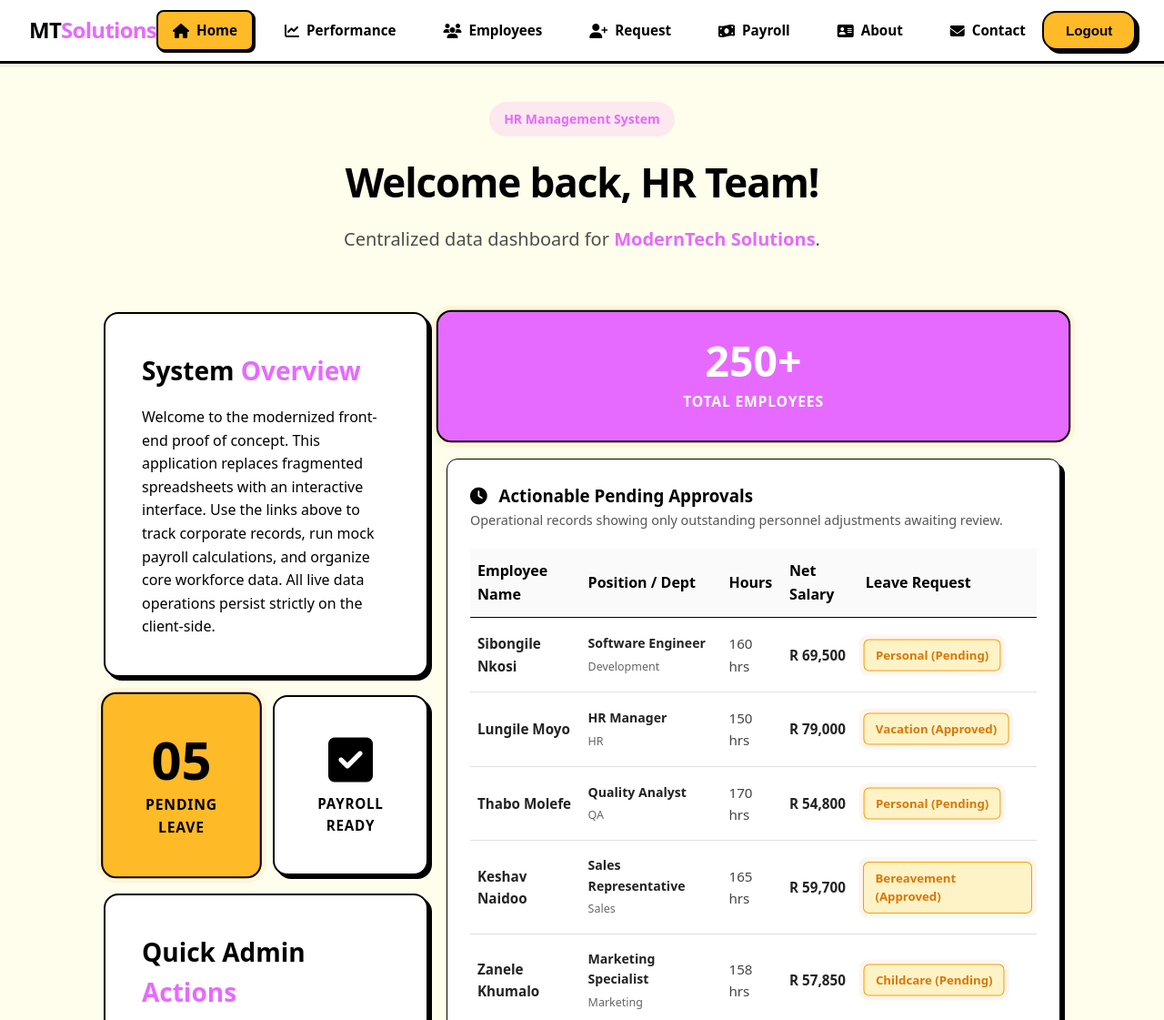
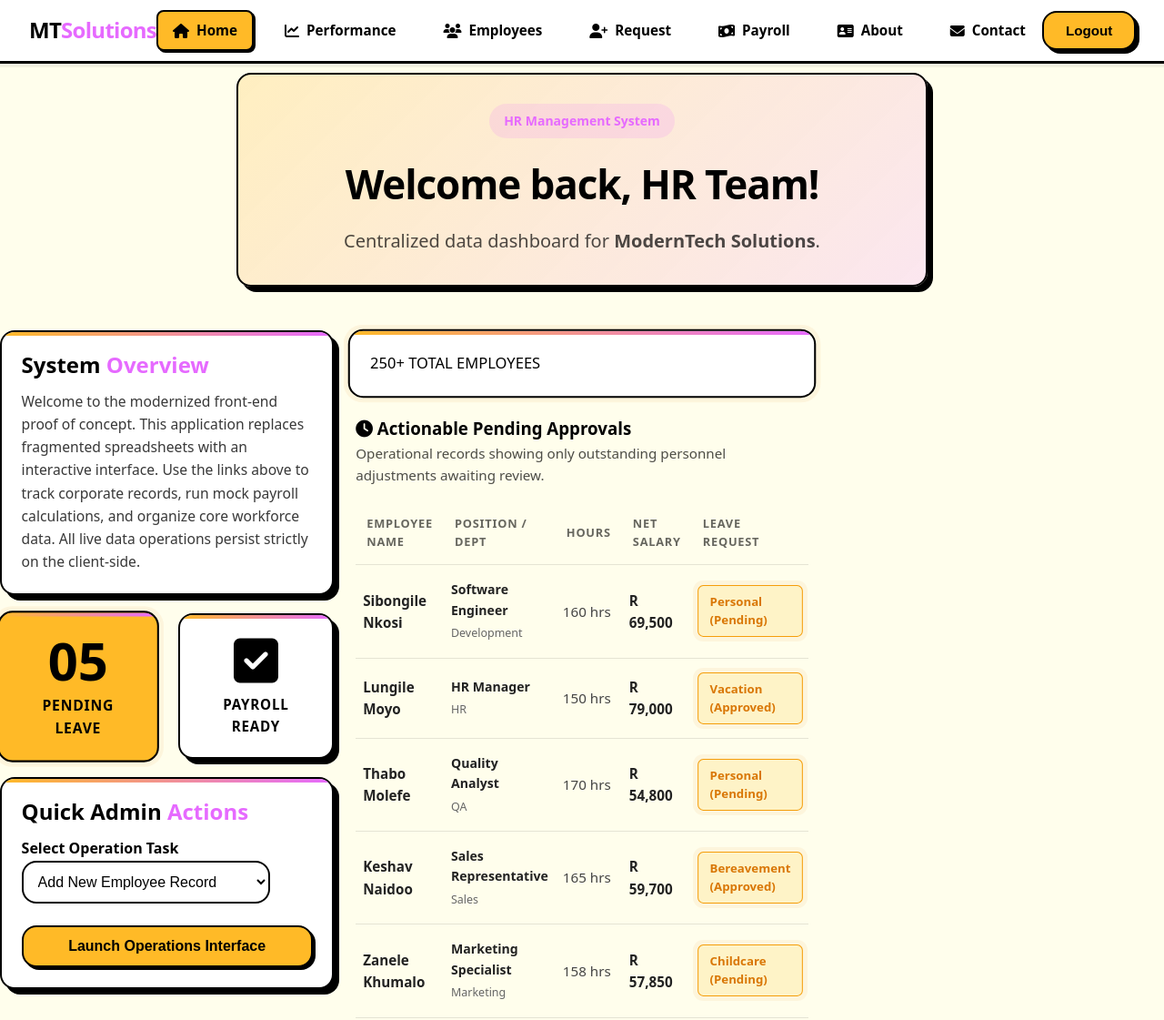
Before and after one commit to Newmi-Git/ModernTech-Solutions, a plain HTML site: page index.html in a window 1280 px wide. Shown: the top 1121 px of the page at 91% size. Drawn offline with nearby package versions, Linux system fonts and the light colour scheme; a script that the page names is missing.

Commit message:
fixed CSS Classes

```diff
--- a/index.html
+++ b/index.html
@@ -7,7 +7,7 @@
     <link rel="stylesheet" href="https://cdnjs.cloudflare.com/ajax/libs/font-awesome/6.4.0/css/all.min.css">
     <link rel="stylesheet" href="style.css">
 </head>
-<body>
+<body class="index-body">
 
     <div id="app-navbar"></div>
 
@@ -27,40 +27,38 @@
         <button class="logout"> Logout </button>
     </nav>
 
-    <div class="about-container">
 
-        <header class="hero-section">
-            <span class="badge">HR Management System</span>
-            <h1>Welcome back, HR Team!</h1>
-            <p class="subtitle">Centralized data dashboard for <strong class="brand-highlight">ModernTech Solutions</strong>.</p>
+
+        <header class="index-hero-section">
+            <span class="index-badge">HR Management System</span>
+            <h1 class="index-h1">Welcome back, HR Team!</h1>
+            <p class="index-subtitle">Centralized data dashboard for <strong class="brand-highlight">ModernTech Solutions</strong>.</p>
         </header>
 
-        <section class="bento-grid" style="display: grid; grid-template-columns: 1fr 2fr; gap: 20px; align-items: start;">
+ <section class="index-bento-grid">
 
-            <div style="display: flex; flex-direction: column; gap: 20px;">
+            <div class="dashboard-column">
 
-                <div class="grid-card story-card" style="margin: 0;">
-                    <h2>System <span class="brand-highlight">Overview</span></h2>
+                <div class="index-grid-card story-card">
+                    <h2>System <span class="index-brand-highlight">Overview</span></h2>
                     <p>Welcome to the modernized front-end proof of concept. This application replaces fragmented spreadsheets with an interactive interface. Use the links above to track corporate records, run mock payroll calculations, and organize core workforce data. All live data operations persist strictly on the client-side.</p>
                 </div>
 
-                <div style="display: grid; grid-template-columns: 1fr 1fr; gap: 15px;">
-                    <div class="grid-card metric-card secondary-highlight pulse-card"
-                         onclick="window.location.href='requests.html'"
-                         style="margin: 0; min-height: fit-content; cursor: pointer;">
-                         <span class="metric-number">05</span>
-                         <span class="metric-label">Pending Leave</span>
+                <div class="metrics-subgrid">
+                    <div class="index-grid-card index-metric-card secondary-highlight pulse-card" onclick="window.location.href='requests.html'">
+                         <span class="index-metric-number">05</span>
+                         <span class="index-metric-label">Pending Leave</span>
                     </div>
 
-                    <div class="grid-card metric-card plain" style="margin: 0; min-height: fit-content;">
-                        <span class="metric-number"><i class="fa-solid fa-square-check"></i></span>
-                        <span class="metric-label">Payroll Ready</span>
+                    <div class="index-grid-card index-metric-card plain">
+                        <span class="index-metric-number"><i class="fa-solid fa-square-check"></i></span>
+                        <span class="index-metric-label">Payroll Ready</span>
                     </div>
                 </div>
 
-                <div class="grid-card story-card" style="margin: 0;">
-                    <h2>Quick Admin <span class="brand-highlight">Actions</span></h2>
-                    <form class="contact-form" onsubmit="event.preventDefault();">
+                <div class="index-grid-card index-story-card">
+                    <h2>Quick Admin <span class="index-brand-highlight">Actions</span></h2>
+                    <form class="index-contact-form" onsubmit="event.preventDefault();">
                         <div>
                             <label for="action-select">Select Operation Task</label>
                             <select id="action-select">
@@ -74,29 +72,27 @@
                 </div>
             </div>
 
-            <div style="display: flex; flex-direction: column; gap: 20px;">
-                <div class="grid-card metric-card highlight pulse-card"
-                     onclick="window.location.href='employee.html'"
-                     style="margin: 0; padding: 30px; display: flex; flex-direction: column; justify-content: center; align-items: center; text-align: center; cursor: pointer;">
-                    <span class="metric-number" style="font-size: 2.8rem; font-weight: 800; display: block;">250+</span>
-                    <span class="metric-label" style="font-size: 0.95rem; font-weight: 700;">TOTAL EMPLOYEES</span>
+            <div class="dashboard-column">
+                <div class="index-grid-card metric-card highlight pulse-card" onclick="window.location.href='employee.html'">
+                    <span class="metric-number">250+</span>
+                    <span class="metric-label">TOTAL EMPLOYEES</span>
                 </div>
 
-                <div class="app-card table-card container-card" style="margin-top: 0; background: #ffffff; padding: 25px; border: 1px solid #000000; box-shadow: 5px 5px 0px #000000; border-radius: 12px;">
-                    <h3><i class="fa-solid fa-clock" style="margin-right: 8px;"></i> Actionable Pending Approvals</h3>
-                    <p style="color: #555555; font-size: 0.9rem; margin-bottom: 20px; font-weight: 500;">
+                <div class="app-card table-card">
+                    <h3><i class="fa-solid fa-clock"></i> Actionable Pending Approvals</h3>
+                    <p class="table-card-subtitle">
                         Operational records showing only outstanding personnel adjustments awaiting review.
                     </p>
 
-                    <div style="overflow-x: auto;">
-                        <table style="width: 100%; border-collapse: collapse; text-align: left;">
+                    <div class="table-responsive-wrapper">
+                        <table class="dashboard-table">
                             <thead>
-                                <tr style="border-bottom: 1px solid #000000; background: #fafafa;">
-                                    <th style="padding: 12px 8px; font-weight: 800; color: #000000;">Employee Name</th>
-                                    <th style="padding: 12px 8px; font-weight: 800; color: #000000;">Position / Dept</th>
-                                    <th style="padding: 12px 8px; font-weight: 800; color: #000000;">Hours</th>
-                                    <th style="padding: 12px 8px; font-weight: 800; color: #000000;">Net Salary</th>
-                                    <th style="padding: 12px 8px; font-weight: 800; color: #000000;">Leave Request</th>
+                                <tr>
+                                    <th>Employee Name</th>
+                                    <th>Position / Dept</th>
+                                    <th>Hours</th>
+                                    <th>Net Salary</th>
+                                    <th>Leave Request</th>
                                 </tr>
                             </thead>
                             <tbody id="employee-table-body">
@@ -106,32 +102,6 @@
                 </div>
             </div>
 
-        </section>
-
-        <section class="departments-section">
-            <div class="section-header">
-                <h2>Company Departments</h2>
-                <p class="subtitle">Active operational segments within <strong class="brand-highlight">ModernTech Solutions</strong>.</p>
-            </div>
-
-            <div class="departments-list">
-                <div class="dept-item">
-                    <h3><i class="fa-solid fa-code"></i> Engineering & QA</h3>
-                    <p>Core software development, architecture, and system feature validation.</p>
-                </div>
-                <div class="dept-item">
-                    <h3><i class="fa-solid fa-heart-pulse"></i> Healthcare Systems</h3>
-                    <p>Specialized patient management and telemedicine solution pipelines.</p>
-                </div>
-                <div class="dept-item">
-                    <h3><i class="fa-solid fa-headset"></i> Support & Success</h3>
-                    <p>Client onboarding, issue management, and platform feedback metrics.</p>
-                </div>
-                <div class="dept-item">
-                    <h3><i class="fa-solid fa-chart-line"></i> Sales & Marketing</h3>
-                    <p>Domestic client retention strategy and upcoming international expansion tasks.</p>
-                </div>
-            </div>
         </section>
 
         <div id="app-footer">
--- a/style.css
+++ b/style.css
@@ -1,9 +1,9 @@
 /* --- Core Dashboard Styles --- */
 /* Using Our Team's Custom Palette Variables */
 :root {
-  --main-colour: #FFFEEC;
-  --secondary-colour: #FFBA27;
-  --tertiary-colour: #E66AFF;
+  --main-colour: #fffeec;
+  --secondary-colour: #ffba27;
+  --tertiary-colour: #e66aff;
   --main-text-colour: black;
   --dark-text-colour: white;
 
@@ -17,9 +17,15 @@
   padding: 0;
 }
 
-body {
+.index-body {
   background-color: var(--main-colour);
-  font-family: system-ui, -apple-system, BlinkMacSystemFont, 'Segoe UI', Roboto, sans-serif;
+  font-family:
+    system-ui,
+    -apple-system,
+    BlinkMacSystemFont,
+    "Segoe UI",
+    Roboto,
+    sans-serif;
   color: var(--main-text-colour);
   line-height: 1.6;
   padding-top: 80px; /* Prevents navigation bar from overlapping the top content */
@@ -76,7 +82,7 @@ body {
 }
 
 .logout {
-  background-color: #FFBA27;
+  background-color: #ffba27;
   color: black;
   border: 2px solid black;
   border-radius: 16px;
@@ -89,7 +95,7 @@ body {
 }
 
 .logout:hover {
-  background-color: #E66AFF;
+  background-color: #e66aff;
   color: white;
   transform: translateY(-2px);
 }
@@ -113,20 +119,20 @@ body {
 }
 
 /* Base Page Wrapper */
-.about-container {
+.index-about-container {
   max-width: 1100px;
   margin: 0 auto;
   padding: 2rem 1.5rem 4rem 1.5rem;
 }
 
 /* Hero Section Style */
-.hero-section {
+.index-hero-section {
   text-align: center;
   max-width: 700px;
   margin: 0 auto 4rem auto;
 }
 
-.badge {
+.index-badge {
   background-color: rgba(230, 106, 255, 0.15);
   color: var(--tertiary-colour);
   padding: 0.5rem 1rem;
@@ -137,7 +143,7 @@ body {
   margin-bottom: 1.5rem;
 }
 
-h1 {
+.index-h1 {
   font-size: 2.75rem;
   font-weight: 800;
   letter-spacing: -0.025em;
@@ -145,42 +151,172 @@ h1 {
   margin-bottom: 1.25rem;
 }
 
-.subtitle {
+.index-subtitle {
   font-size: 1.25rem;
   color: rgba(0, 0, 0, 0.7);
 }
 
 /* Modern Bento Grid Layout */
-.bento-grid {
+.index-bento-grid,
+.dashboard-bento-layout {
   display: grid;
-  grid-template-columns: repeat(3, 1fr);
   gap: 1.5rem;
   margin-bottom: 5rem;
 }
 
-.grid-card {
+.index-bento-grid {
+  grid-template-columns: repeat(3, 1fr);
+}
+
+.index-dashboard-bento-layout {
+  grid-template-columns: 1.1fr 0.85fr;
+  margin-bottom: 0;
+  align-items: start;
+  justify-items: center;
+  width: min(100%, 1120px);
+  margin-left: auto;
+  margin-right: auto;
+}
+
+.dashboard-column {
+  display: flex;
+  flex-direction: column;
+  gap: 1.25rem;
+  width: 100%;
+  align-items: center;
+}
+
+.dashboard-column > .index-grid-card,
+.dashboard-column > .app-card {
+  max-width: 720px;
+  width: 100%;
+}
+
+.metrics-subgrid {
+  display: grid;
+  grid-template-columns: repeat(2, minmax(0, 1fr));
+  gap: 1.5rem;
+}
+
+.index-hero-section {
+  text-align: center;
+  max-width: 760px;
+  margin: 0 auto 3rem auto;
+  padding: 2rem 1.5rem;
+  border: 2px solid var(--main-text-colour);
+  border-radius: var(--radius);
+  background: linear-gradient(
+    135deg,
+    rgba(255, 186, 39, 0.22),
+    rgba(230, 106, 255, 0.16)
+  );
+  box-shadow: 6px 6px 0px var(--main-text-colour);
+}
+
+.index-grid-card {
+  position: relative;
   background-color: white;
   border: 2px solid var(--main-text-colour);
   border-radius: var(--radius);
-  padding: 2.5rem;
-  box-shadow: 4px 4px 0px var(--main-text-colour);
+  padding: 1.35rem;
+  box-shadow: 6px 6px 0px var(--main-text-colour);
+  transition:
+    transform 0.2s ease,
+    box-shadow 0.2s ease,
+    border-color 0.2s ease;
+  overflow: hidden;
+  max-width: 720px;
 }
 
-.story-card {
+.index-grid-card::before {
+  content: "";
+  position: absolute;
+  inset: 0 auto auto 0;
+  width: 100%;
+  height: 4px;
+  background: linear-gradient(
+    90deg,
+    var(--secondary-colour),
+    var(--tertiary-colour)
+  );
+}
+
+.index-grid-card:hover {
+  transform: translateY(-3px);
+  box-shadow: 8px 8px 0px var(--main-text-colour);
+}
+
+.index-story-card {
   grid-column: span 2;
 }
 
-.story-card h2 {
-  font-size: 1.75rem;
+.index-story-card h2,
+.index-grid-card h2,
+.index-grid-card h3 {
+  font-size: 1.5rem;
+  margin-bottom: 0.85rem;
+  line-height: 1.2;
+}
+
+.index-grid-card p {
+  color: rgba(0, 0, 0, 0.78);
+  font-size: 0.98rem;
+}
+
+.index-subtitle-card {
+  background: linear-gradient(135deg, #ffffff 0%, #fff8e5 100%);
+  border: 2px dashed var(--main-text-colour);
+  border-radius: calc(var(--radius) - 4px);
+  padding: 1.25rem;
+}
+
+.index-subtitle-card strong {
+  color: var(--tertiary-colour);
+}
+
+.index-brand-highlight {
+  color: var(--tertiary-colour);
+}
+
+.index-app-card {
+  background: white;
+  border: 2px solid var(--main-text-colour);
+  border-radius: var(--radius);
+  padding: 1.5rem;
+  box-shadow: 6px 6px 0px var(--main-text-colour);
+}
+
+.table-card-subtitle {
+  color: rgba(0, 0, 0, 0.7);
+  font-size: 0.95rem;
   margin-bottom: 1rem;
 }
 
-.brand-highlight {
-  color: var(--tertiary-colour);
+.table-responsive-wrapper {
+  overflow-x: auto;
+}
+
+.dashboard-table {
+  width: 100%;
+  border-collapse: collapse;
+}
+
+.dashboard-table th,
+.dashboard-table td {
+  padding: 0.9rem 0.75rem;
+  text-align: left;
+  border-bottom: 1px solid rgba(0, 0, 0, 0.1);
+}
+
+.dashboard-table th {
+  font-size: 0.8rem;
+  text-transform: uppercase;
+  letter-spacing: 0.06em;
+  color: rgba(0, 0, 0, 0.6);
 }
 
 /* Metric Card Layouts */
-.metric-card {
+.index-metric-card {
   display: flex;
   flex-direction: column;
   justify-content: center;
@@ -188,29 +324,29 @@ h1 {
   text-align: center;
 }
 
-.metric-card.highlight {
+.index-metric-card.highlight {
   background-color: var(--tertiary-colour);
   color: var(--dark-text-colour);
 }
 
-.metric-card.secondary-highlight {
+.index-metric-card.secondary-highlight {
   background-color: var(--secondary-colour);
   color: var(--main-text-colour);
 }
 
-.metric-card.plain {
+.index-metric-card.plain {
   background-color: white;
   color: var(--main-text-colour);
 }
 
-.metric-number {
+.index-metric-number {
   font-size: 3.5rem;
   font-weight: 800;
   line-height: 1;
   margin-bottom: 0.5rem;
 }
 
-.metric-label {
+.index-metric-label {
   font-size: 0.95rem;
   font-weight: 700;
   letter-spacing: 0.05em;
@@ -218,19 +354,19 @@ h1 {
 }
 
 /* Quick Admin Action Form Styles */
-.contact-form {
+.index-contact-form {
   display: flex;
   flex-direction: column;
   gap: 1.5rem;
 }
 
-.contact-form label {
+.index-contact-form label {
   font-weight: 700;
 }
 
-.contact-form input,
-.contact-form select,
-.contact-form textarea {
+.index-contact-form input,
+.index-contact-form select,
+.index-contact-form textarea {
   padding: 0.75rem;
   border: 2px solid var(--main-text-colour);
   border-radius: var(--radius);
@@ -238,7 +374,7 @@ h1 {
   background-color: white;
 }
 
-.contact-form button {
+.index-contact-form button {
   background-color: var(--secondary-colour);
   color: var(--main-text-colour);
   padding: 0.75rem;
@@ -251,7 +387,7 @@ h1 {
   transition: transform 0.1s ease;
 }
 
-.contact-form button:active {
+.index-contact-form button:active {
   transform: translate(2px, 2px);
   box-shadow: 1px 1px 0px var(--main-text-colour);
 }
@@ -262,29 +398,29 @@ h1 {
   padding-top: 4rem;
 }
 
-.section-header {
+.index-section-header {
   margin-bottom: 3rem;
 }
 
-.section-header h2 {
+.index-section-header h2 {
   font-size: 2rem;
   margin-bottom: 0.5rem;
 }
 
-.departments-list {
+.index-departments-list {
   display: grid;
   grid-template-columns: repeat(2, 1fr);
   gap: 2rem;
 }
 
-.dept-item {
+.index-dept-item {
   background: white;
   padding: 1.5rem;
   border-radius: var(--radius);
   border: 2px solid var(--main-text-colour);
 }
 
-.dept-item h3 {
+.index-dept-item h3 {
   font-size: 1.25rem;
   margin-bottom: 0.5rem;
   color: var(--tertiary-colour);
@@ -307,11 +443,26 @@ h1 {
     justify-content: center;
     gap: 0.5rem;
   }
-  .bento-grid {
+  .index-bento-grid,
+  .dashboard-bento-layout {
+    grid-template-columns: 1fr;
+    justify-items: stretch;
+  }
+  .dashboard-column {
+    align-items: stretch;
+  }
+  .dashboard-column > .index-grid-card,
+  .dashboard-column > .app-card {
+    max-width: 100%;
+  }
+  .metrics-subgrid {
     grid-template-columns: 1fr;
   }
   .story-card {
     grid-column: span 1;
+  }
+  .index-hero-section {
+    padding: 1.5rem 1rem;
   }
   .departments-list {
     grid-template-columns: 1fr;
@@ -352,7 +503,13 @@ h1 {
   color: var(--main-colour);
   margin-top: 3rem;
   border-top: 3px solid black;
-  font-family: system-ui, -apple-system, BlinkMacSystemFont, 'Segoe UI', Roboto, sans-serif;
+  font-family:
+    system-ui,
+    -apple-system,
+    BlinkMacSystemFont,
+    "Segoe UI",
+    Roboto,
+    sans-serif;
 }
 
 .footer-top {
@@ -392,7 +549,8 @@ h1 {
   font-weight: 700;
 }
 
-.footer-links, .footer-contact {
+.footer-links,
+.footer-contact {
   display: flex;
   flex-direction: column;
   gap: 0.5rem;
@@ -428,7 +586,8 @@ h1 {
     flex-direction: column;
     text-align: center;
   }
-  .footer-links, .footer-contact {
+  .footer-links,
+  .footer-contact {
     align-items: center;
   }
 }
```
Lines whose indentation alone changed are shown as unchanged.
